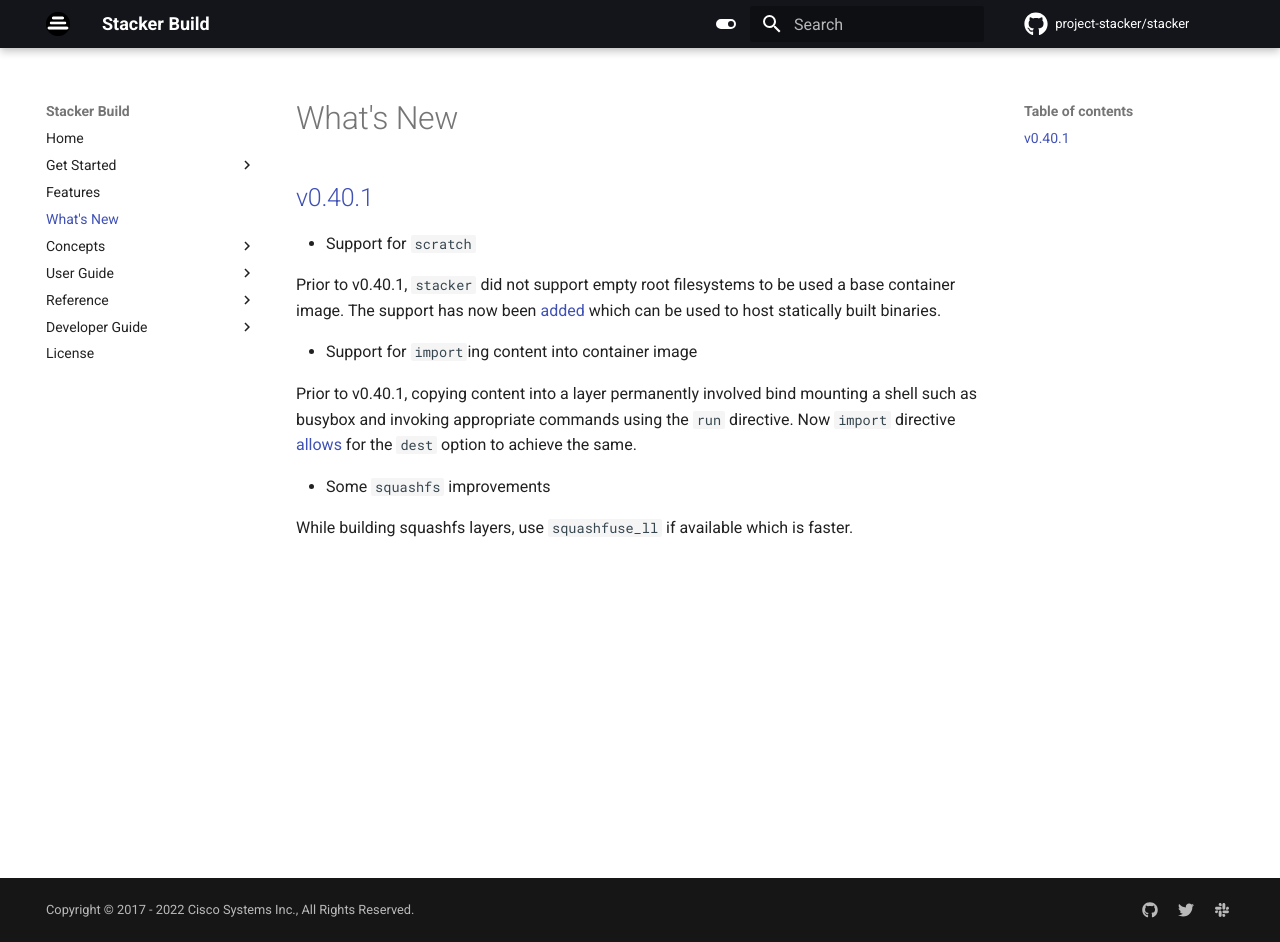
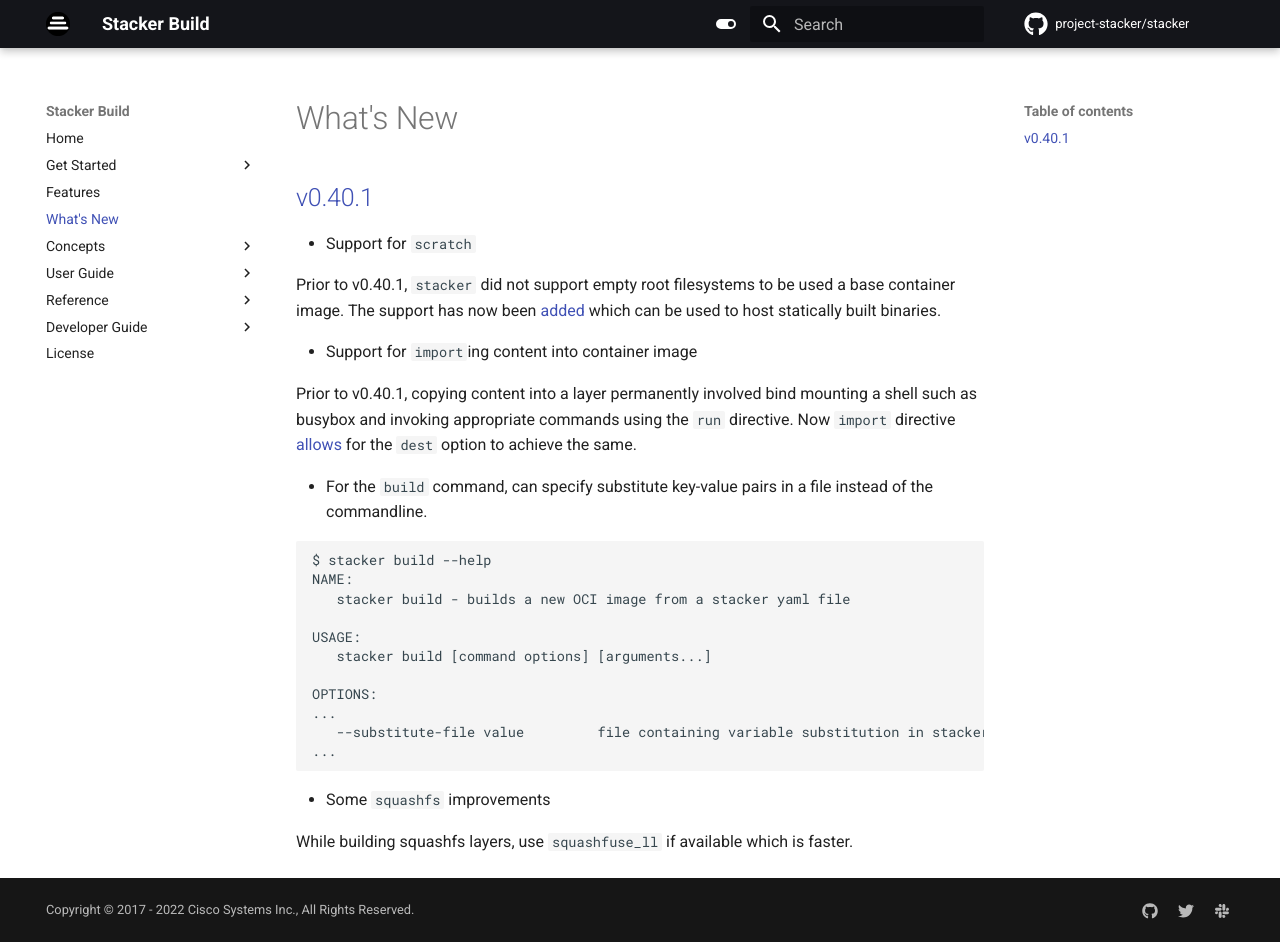
Before and after one commit to rchincha/project-stacker.github.io, an MkDocs documentation site: the page built from docs/whats-new.md, in a window 1280 px wide and 942 px high. Built offline with MkDocs 1.6.1 and Material for MkDocs 9.7.7, drawn with Linux system fonts in a browser that asks for light colours; comment, search, counter and statistics services are not loaded; the version menu is left out.

Commit message:
docs: update whats-new.md doc
Signed-off-by: Ramkumar Chinchani <rchincha@cisco.com>

````diff
--- a/docs/whats-new.md
+++ b/docs/whats-new.md
@@ -15,6 +15,22 @@
 `run` directive. Now `import` directive [allows](reference/stacker_file.md#import-dest) for the `dest` option to achieve
 the same.
 
+* For the `build` command, can specify substitute key-value pairs in a file instead of the commandline.
+
+```
+$ stacker build --help
+NAME:
+   stacker build - builds a new OCI image from a stacker yaml file
+
+USAGE:
+   stacker build [command options] [arguments...]
+
+OPTIONS:
+...
+   --substitute-file value         file containing variable substitution in stackerfiles, 'FOO: bar' yaml format
+...
+```
+
 * Some `squashfs` improvements
 
 While building squashfs layers, use `squashfuse_ll` if available which is faster.
````
